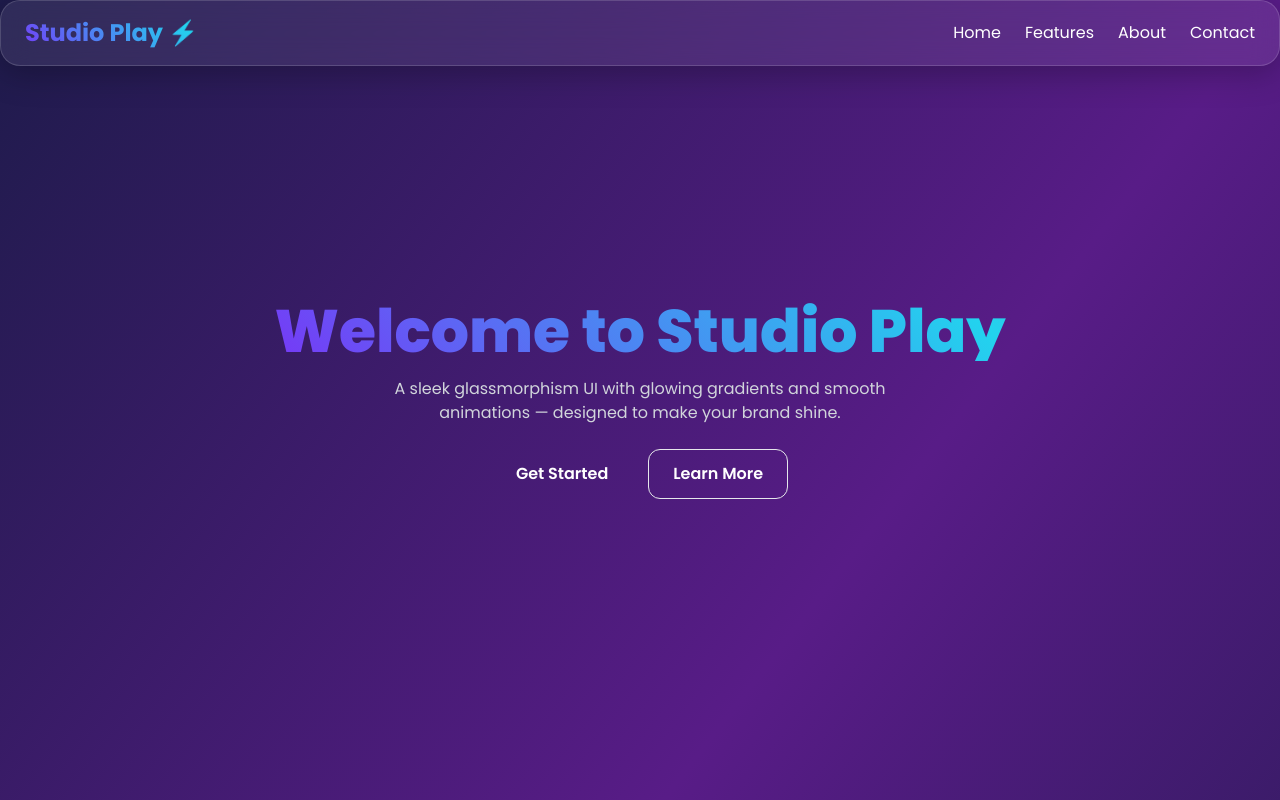
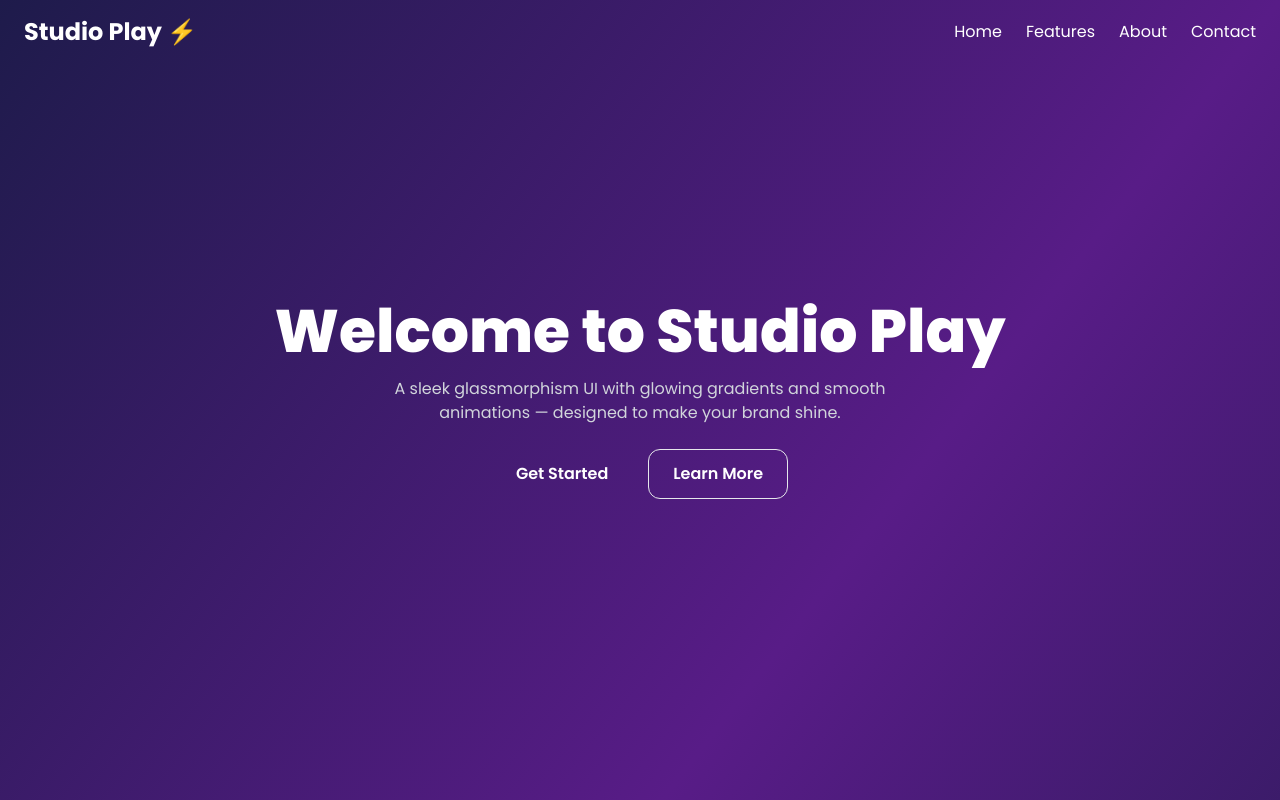
Before and after one commit to tech242242/glassmorphism-website, a React (Vite) app: page / in a window 1280 px wide. Shown: the top 800 px of the page. Built offline with nearby package versions, Linux system fonts and the light colour scheme.

Commit message:
Update index.css

```diff
--- a/src/index.css
+++ b/src/index.css
@@ -1,62 +1,7 @@
-@import url('https://fonts.googleapis.com/css2?family=Poppins:wght@300;400;500;600;700;800;900&display=swap');
-
 @tailwind base;
 @tailwind components;
 @tailwind utilities;
 
-* {
-  margin: 0;
-  padding: 0;
-  box-sizing: border-box;
+body {
+  @apply bg-gradient-to-b from-[#0f0c29] via-[#302b63] to-[#24243e] text-white font-[Poppins] overflow-x-hidden;
 }
-
-body {
-  font-family: 'Poppins', sans-serif;
-  background: linear-gradient(135deg, #1e1b4b, #312e81, #1e1b4b);
-  color: white;
-  overflow-x: hidden;
-  min-height: 100vh;
-}
-
-/* Glassmorphism Utilities */
-.glass {
-  background: rgba(255, 255, 255, 0.08);
-  backdrop-filter: blur(15px);
-  border: 1px solid rgba(255, 255, 255, 0.15);
-  box-shadow: 0 8px 32px rgba(0, 0, 0, 0.25);
-  border-radius: 20px;
-}
-
-/* Gradient text animation */
-.text-gradient {
-  background: linear-gradient(45deg, #7B2FF7, #22D3EE, #EC4899);
-  background-size: 200% 200%;
-  -webkit-background-clip: text;
-  -webkit-text-fill-color: transparent;
-  animation: gradient-shift 3s ease infinite;
-}
-
-/* Hover glow */
-.glow-hover {
-  transition: all 0.3s ease;
-}
-.glow-hover:hover {
-  transform: translateY(-5px);
-  box-shadow: 0 0 25px #7B2FF7, 0 0 40px #22D3EE;
-}
-
-/* Floating icons or cards */
-.float {
-  animation: float 6s ease-in-out infinite;
-}
-
-@keyframes float {
-  0%, 100% { transform: translateY(0px); }
-  50% { transform: translateY(-15px); }
-}
-
-@keyframes gradient-shift {
-  0% { background-position: 0% 50%; }
-  50% { background-position: 100% 50%; }
-  100% { background-position: 0% 50%; }
-}
```
